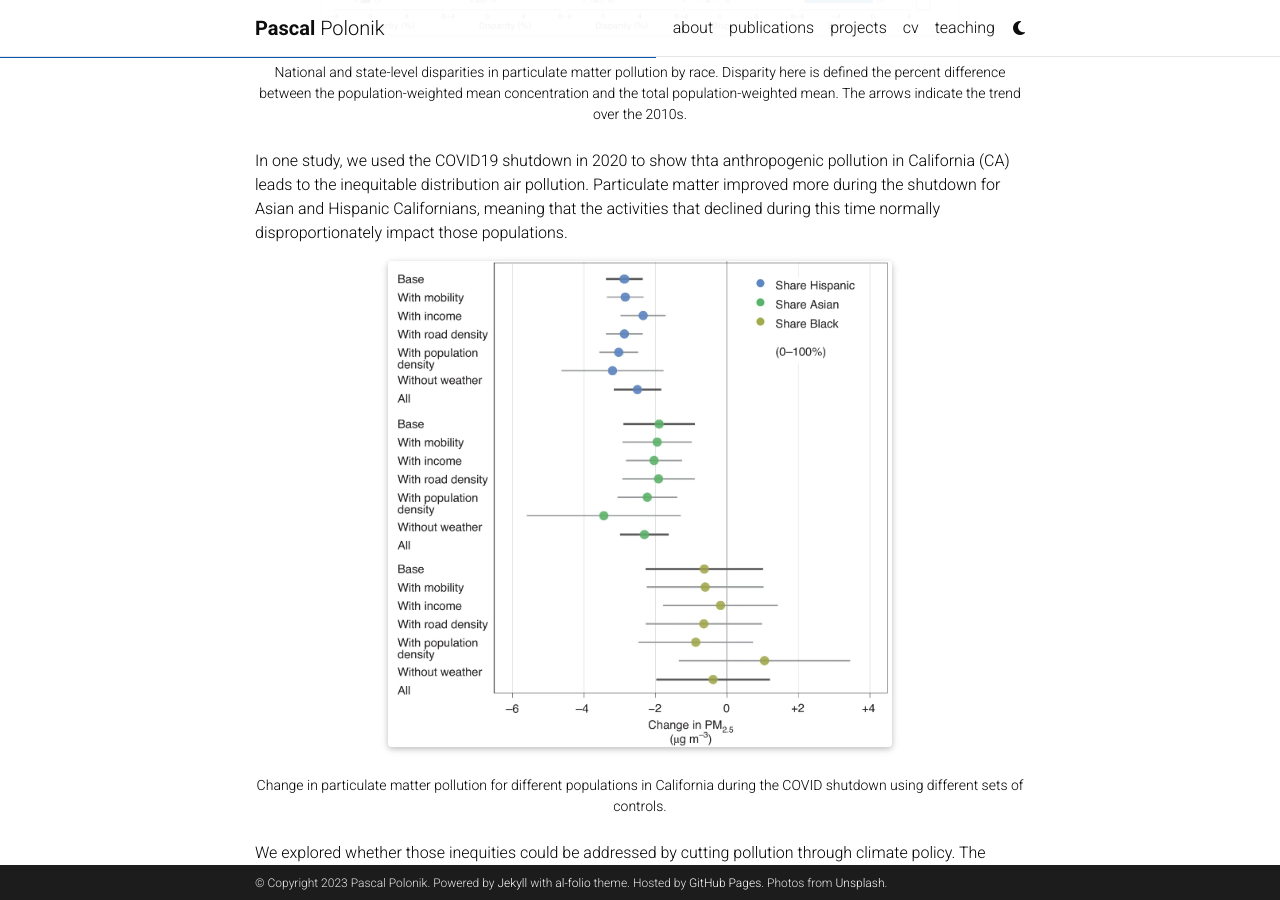
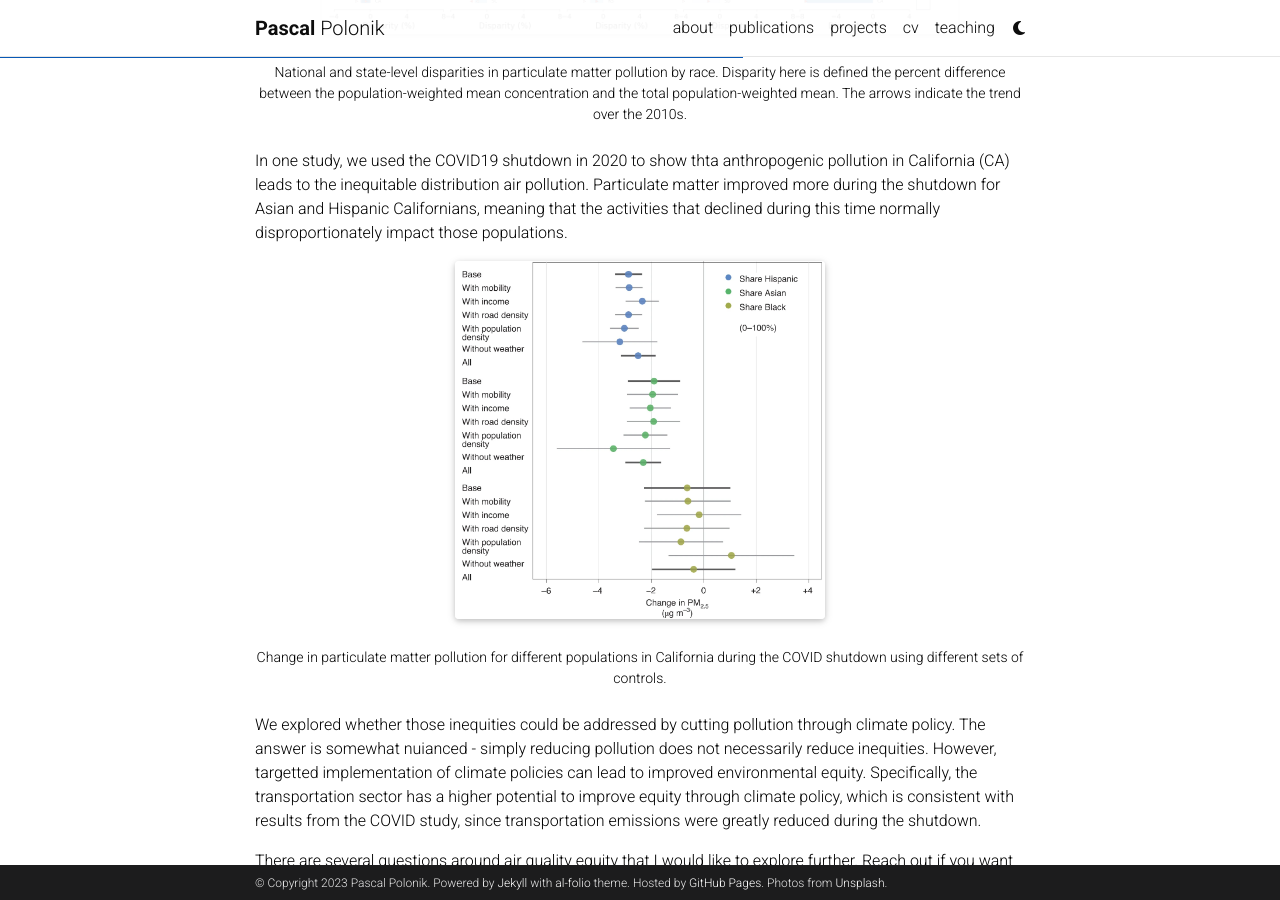
Before and after one commit to ppolonik2/ppolonik2.github.io, a Jekyll site: the page built from _projects/2_project.md, in a window 1280 px wide and 900 px high, scrolled down 566 px. Built offline with Jekyll 4.4.1, drawn with Linux system fonts in a browser that asks for light colours; full-size pictures stand in for the smaller copies a plugin makes; comment, search, counter and statistics services are not loaded; a style sheet for code colours, icons or effects is not loaded.

Commit message:
Update 2_project.md

```diff
--- a/_projects/2_project.md
+++ b/_projects/2_project.md
@@ -23,7 +23,7 @@
 In one study, we used the COVID19 shutdown in 2020 to show thta anthropogenic pollution in California (CA) leads to the inequitable distribution air pollution. Particulate matter improved more during the shutdown for Asian and Hispanic Californians, meaning that the activities that declined during this time normally disproportionately impact those populations.
 
 <div class="row justify-content-sm-center">
-    <div class="col-sm-8 mt-3 mt-md-0">
+    <div class="col-sm-6 mt-3 mt-md-0">
         {% include figure.html path="assets/img/PM_change_results.png" title="Global stations" class="img-fluid rounded z-depth-1" %}
     </div>
 </div>
```
